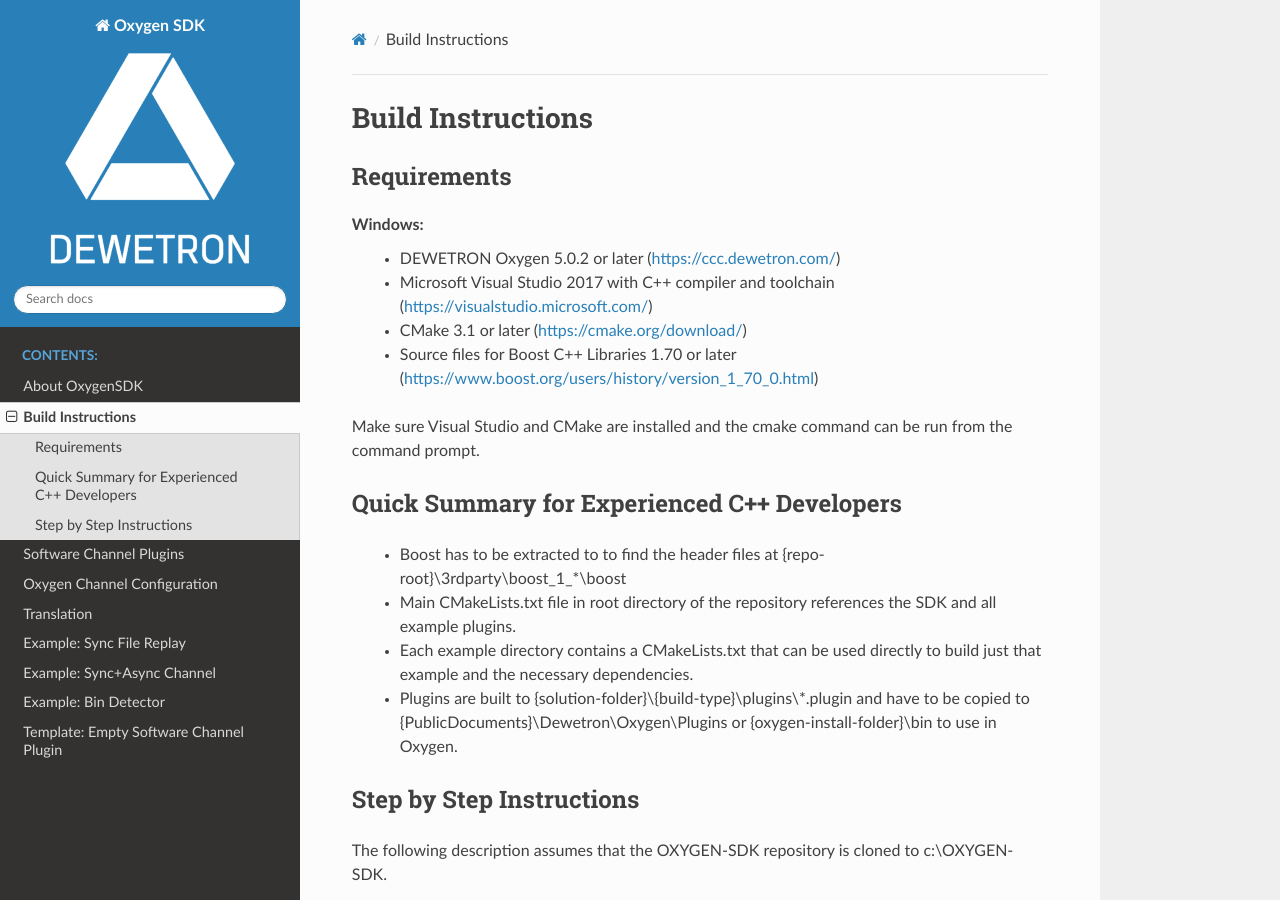
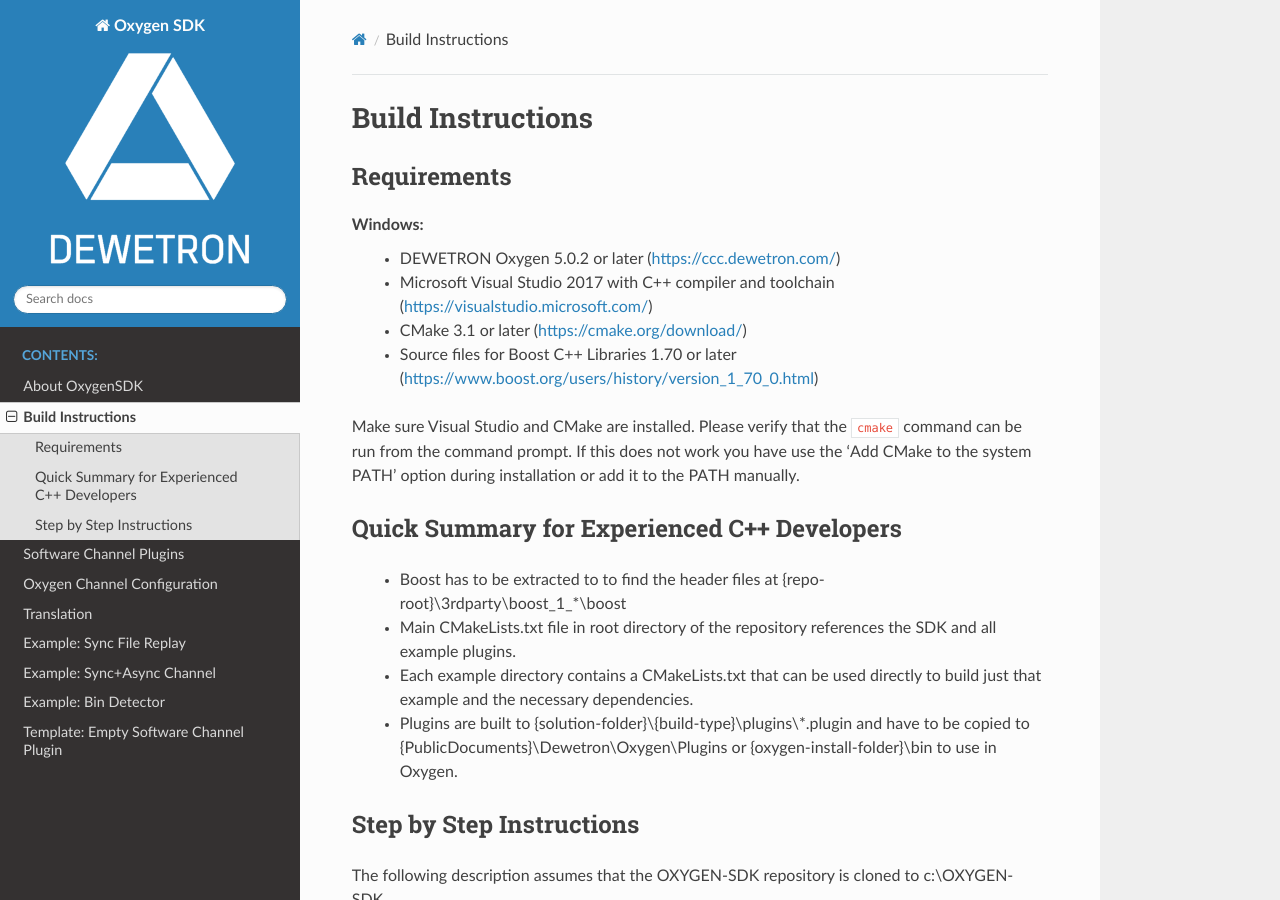
Before and after one commit to DEWETRON/OXYGEN-SDK, a Sphinx documentation site: the page built from docs/build_instructions.rst, in a window 1280 px wide and 900 px high. Built offline with Sphinx 7.4.7 and the Read the Docs theme 2.0.0, drawn with Linux system fonts in a browser that asks for light colours.

```diff
--- a/docs/build_instructions.rst
+++ b/docs/build_instructions.rst
@@ -13,8 +13,10 @@ Windows:
   * Source files for Boost C++ Libraries 1.70 or later
     (https://www.boost.org/users/history/version_1_70_0.html)
 
-Make sure Visual Studio and CMake are installed
-and the cmake command can be run from the command prompt.
+Make sure Visual Studio and CMake are installed.
+Please verify that the ``cmake`` command can be run from the command prompt.
+If this does not work you have use the 'Add CMake to the system PATH' option
+during installation or add it to the PATH manually.
 
 
 --------------------------------------------
```
Also changed, not shown: README.md (+38 -4 lines).
